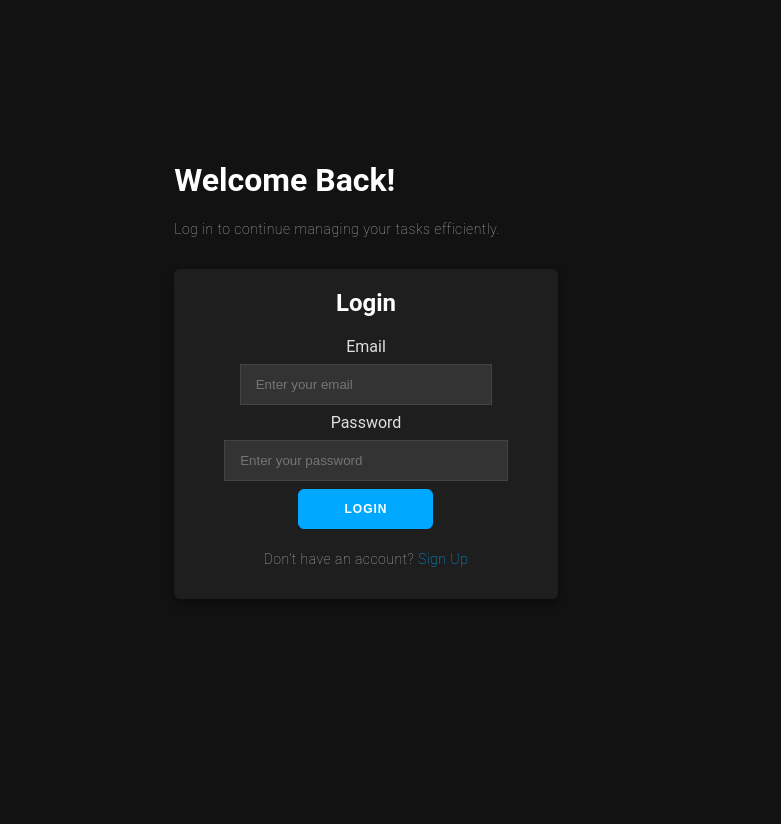
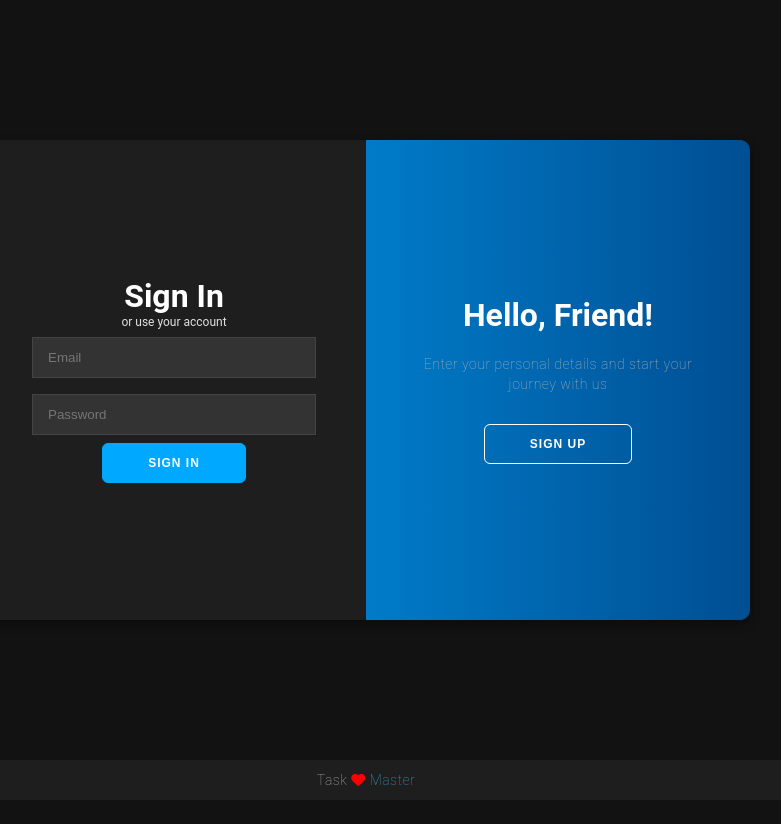
Before and after one commit to kichuu/B41_WEB_003_Web_Wizards, a plain HTML site: page pages/login.html in a window 1280 px wide. Shown: the whole page, without its empty margins (274-1055 px from the left). Drawn offline with nearby package versions, Linux system fonts and the light colour scheme.

Commit message:
fix: redesign login page with sign up functionality and improved layout

```diff
--- a/pages/login.html
+++ b/pages/login.html
@@ -1,52 +1,67 @@
+
 <!DOCTYPE html>
 <html lang="en">
 <head>
-    <meta charset="UTF-8" />
-    <meta name="viewport" content="width=device-width, initial-scale=1.0" />
-    <title>Login - Task Management</title>
-    <!-- Root Styles -->
-    <link rel="stylesheet" href="../assets/styles/root.css" />
-    <!-- Login Styles -->
-    <link rel="stylesheet" href="../assets/styles/login.css" />
+  <meta charset="UTF-8">
+  <meta name="viewport" content="width=device-width, initial-scale=1.0">
+  <title>Sign In / Sign Up</title>
+  <link rel="stylesheet" href="../assets/styles/login.css">
+<!-- Toastr CSS -->
+<link rel="stylesheet" href="https://cdnjs.cloudflare.com/ajax/libs/toastr.js/latest/toastr.min.css" />
+
+<!-- Toastr JS -->
+<script src="https://cdnjs.cloudflare.com/ajax/libs/toastr.js/latest/toastr.min.js"></script>
+
+  <script src="https://kit.fontawesome.com/a076d05399.js"></script>
 </head>
 <body>
-    <div class="login-container">
-      <!-- Left Section (Welcome Text) -->
-      <div class="login-left">
-        <h1>Welcome Back!</h1>
-        <p>Log in to continue managing your tasks efficiently.</p>
+  <div class="container" id="container">
+    <!-- Sign Up Form -->
+    <!-- Sign Up Form -->
+<div class="form-container sign-up-container" id="signupForm">
+  <form id="signupForm">
+    <h1>Create Account</h1>
+    <span>or use your email for registration</span>
+    <input type="text" id="name" placeholder="Name" required />
+    <input type="email" id="email" placeholder="Email" required />
+    <input type="password" id="password" placeholder="Password" required />
+    <input type="password" id="confirm-password" placeholder="Confirm Password" required />
+    <button type="submit">Sign Up</button>
+  </form>
 </div>
 
-      <!-- Right Section (Login Form) -->
-      <div class="login-right">
-        <form class="login-form" id="loginForm">
-          <h2>Login</h2>
-          <div class="input-group">
-            <label for="email">Email</label>
-            <input
-              type="email"
-              id="email"
-              placeholder="Enter your email"
-              required
-            />
-          </div>
-          <div class="input-group">
-            <label for="password">Password</label>
-            <input
-              type="password"
-              id="password"
-              placeholder="Enter your password"
-              required
-            />
-          </div>
-          <button type="submit" class="login-btn">Login</button>
-          <p class="signup-link">
-            Don't have an account? <a href="./signup.html">Sign Up</a>
-          </p>
+<!-- Sign In Form -->
+<div class="form-container sign-in-container hidden" id="loginForm">
+  <form id="loginForm">
+    <h1>Sign In</h1>
+    <span>or use your account</span>
+    <input type="email" id="email2" placeholder="Email" required />
+    <input type="password" id="password2" placeholder="Password" required />
+    <button type="submit">Sign In</button>
   </form>
 </div>
+
+
+    <div class="overlay-container">
+      <div class="overlay">
+        <div class="overlay-panel overlay-left">
+          <h1>Welcome Back!</h1>
+          <p>To keep connected with us please login with your personal info</p>
+          <button class="ghost" id="signIn">Sign In</button>
         </div>
-    <!-- Login Script -->
+        <div class="overlay-panel overlay-right">
+          <h1>Hello, Friend!</h1>
+          <p>Enter your personal details and start your journey with us</p>
+          <button class="ghost" id="signUp">Sign Up</button>
+        </div>
+      </div>
+    </div>
+  </div>
+
+  <footer>
+    <p>Task <i class="fa fa-heart"></i>  <a target="_blank" href="#">Master</a></p>
+  </footer>
+
   <script src="../assets/js/login.js"></script>
 </body>
 </html>
```
Lines whose indentation alone changed are shown as unchanged.
